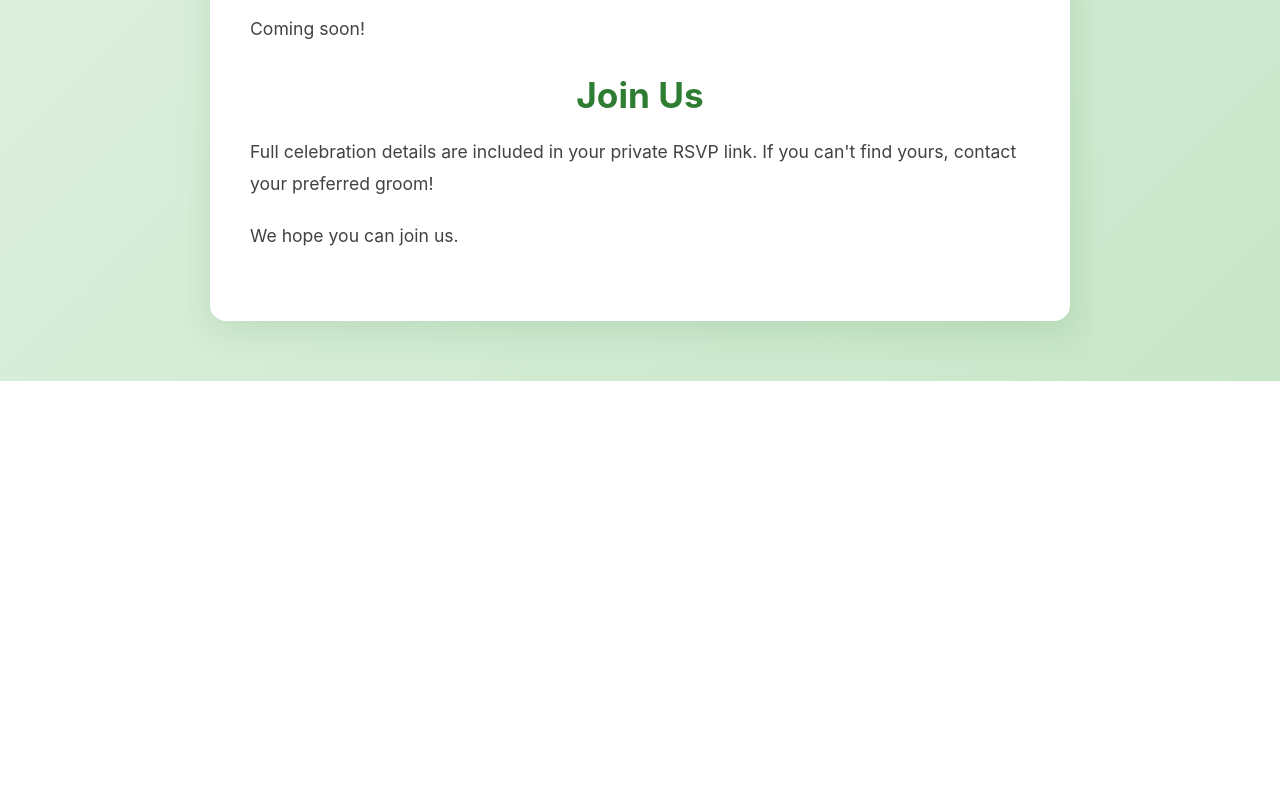
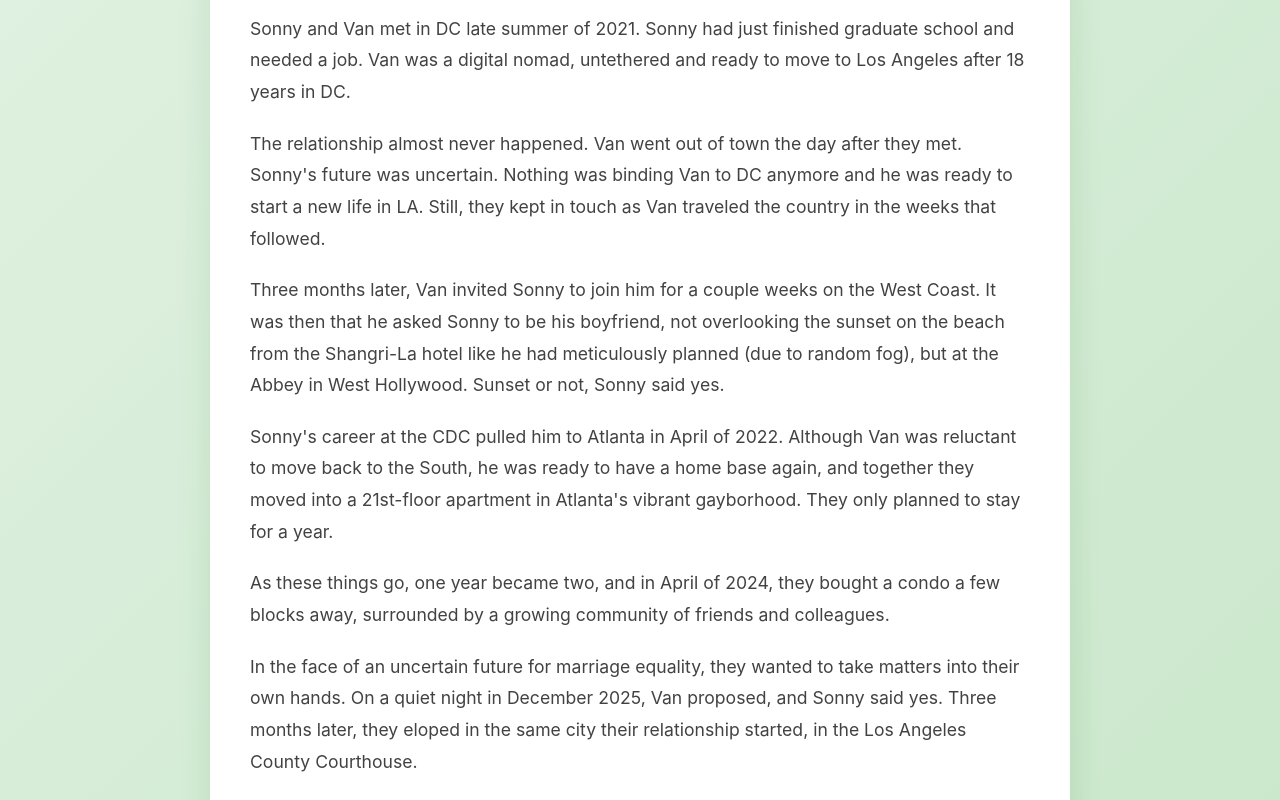
Before and after one commit to VansterMan/sonnyvan, a React (Vite) app: page / in a window 1280 px wide. Shown: the part 980-1780 px from the top of the page. Before the commit the page ends 1361 px from the top, so only its background shows below. Built offline with nearby package versions, Linux system fonts and the light colour scheme.

Commit message:
Updated verbiage on main and rsvp pages

```diff
--- a/src/App.jsx
+++ b/src/App.jsx
@@ -166,7 +166,10 @@ function App() {
       <div className="intro-text">
         <p>
           We are having two wedding receptions in two cities (Atlanta and DC) and would love
-          for you to join us at one (or both)!
+          for you to join us at one (or both)! And, don't forget to check out <a href="/" target="_blank">our story</a>.
+        <p>
+          &nbsp;
+        </p>
         </p>
 	  Please RSVP for either/both receptions below.
 	<p>
--- a/src/LandingPage.jsx
+++ b/src/LandingPage.jsx
@@ -25,9 +25,23 @@ function LandingPage() {
 
         <h1 className="landing-title">Our Story</h1>
         <p className="landing-text">
-          Coming soon!
+          Sonny and Van met in DC late summer of 2021. Sonny had just finished graduate school and needed a job. Van was a digital nomad, untethered and ready to move to Los Angeles after 18 years in DC.
         </p>
-
+        <p className="landing-text">
+          The relationship almost never happened. Van went out of town the day after they met. Sonny's future was uncertain. Nothing was binding Van to DC anymore and he was ready to start a new life in LA. Still, they kept in touch as Van traveled the country in the weeks that followed.
+        </p>
+        <p className="landing-text">
+          Three months later, Van invited Sonny to join him for a couple weeks on the West Coast. It was then that he asked Sonny to be his boyfriend, not overlooking the sunset on the beach from the Shangri-La hotel like he had meticulously planned (due to random fog), but at the Abbey in West Hollywood. Sunset or not, Sonny said yes.
+        </p>
+        <p className="landing-text">
+          Sonny's career at the CDC pulled him to Atlanta in April of 2022. Although Van was reluctant to move back to the South, he was ready to have a home base again, and together they moved into a 21st-floor apartment in Atlanta's vibrant gayborhood. They only planned to stay for a year.
+        </p>
+        <p className="landing-text">
+          As these things go, one year became two, and in April of 2024, they bought a condo a few blocks away, surrounded by a growing community of friends and colleagues.
+        </p>
+        <p className="landing-text">
+          In the face of an uncertain future for marriage equality, they wanted to take matters into their own hands. On a quiet night in December 2025, Van proposed, and Sonny said yes. Three months later, they eloped in the same city their relationship started, in the Los Angeles County Courthouse.
+        </p>
         <h1 className="landing-title">Join Us</h1>
         <p className="landing-text">
           Full celebration details are included in your private RSVP link. If you can't find yours, contact your preferred groom!
```
